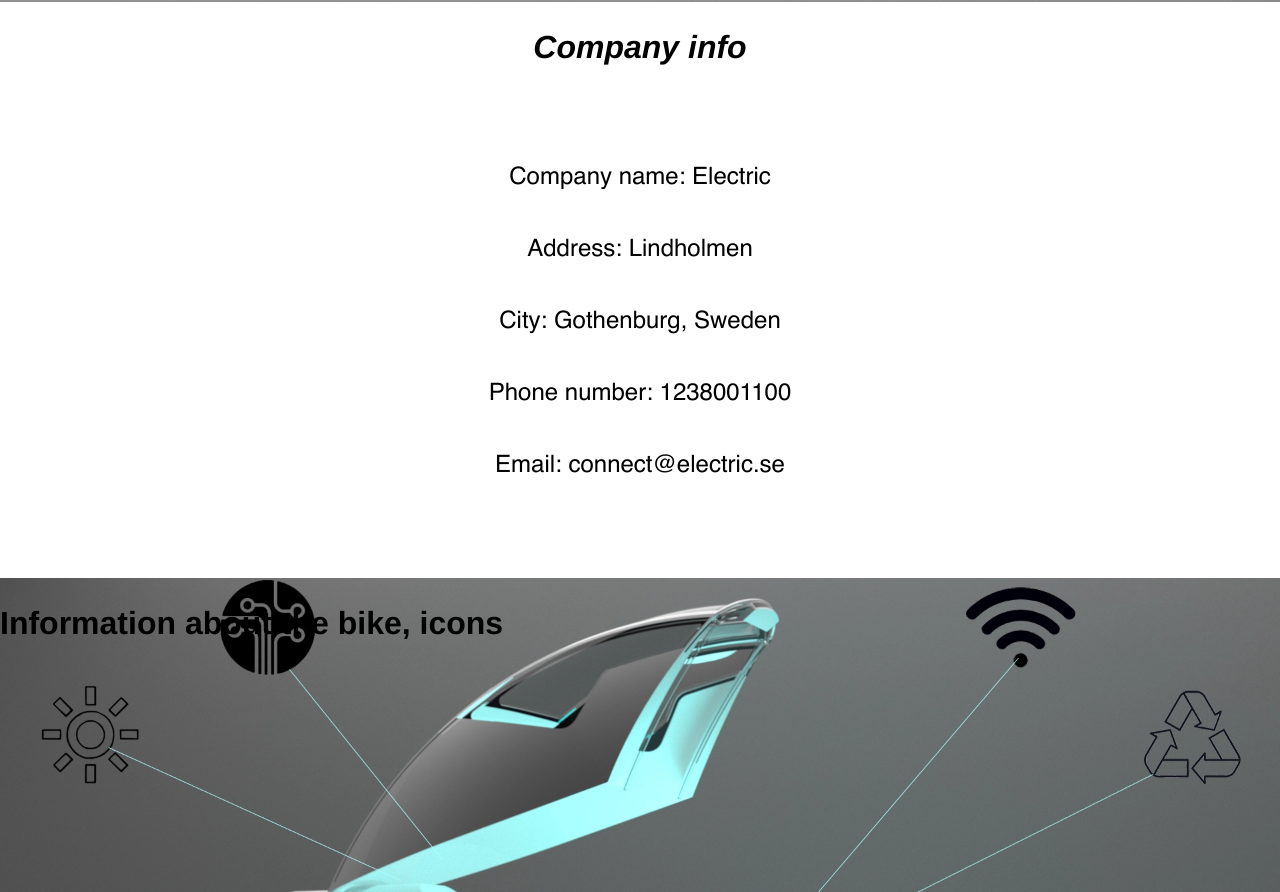
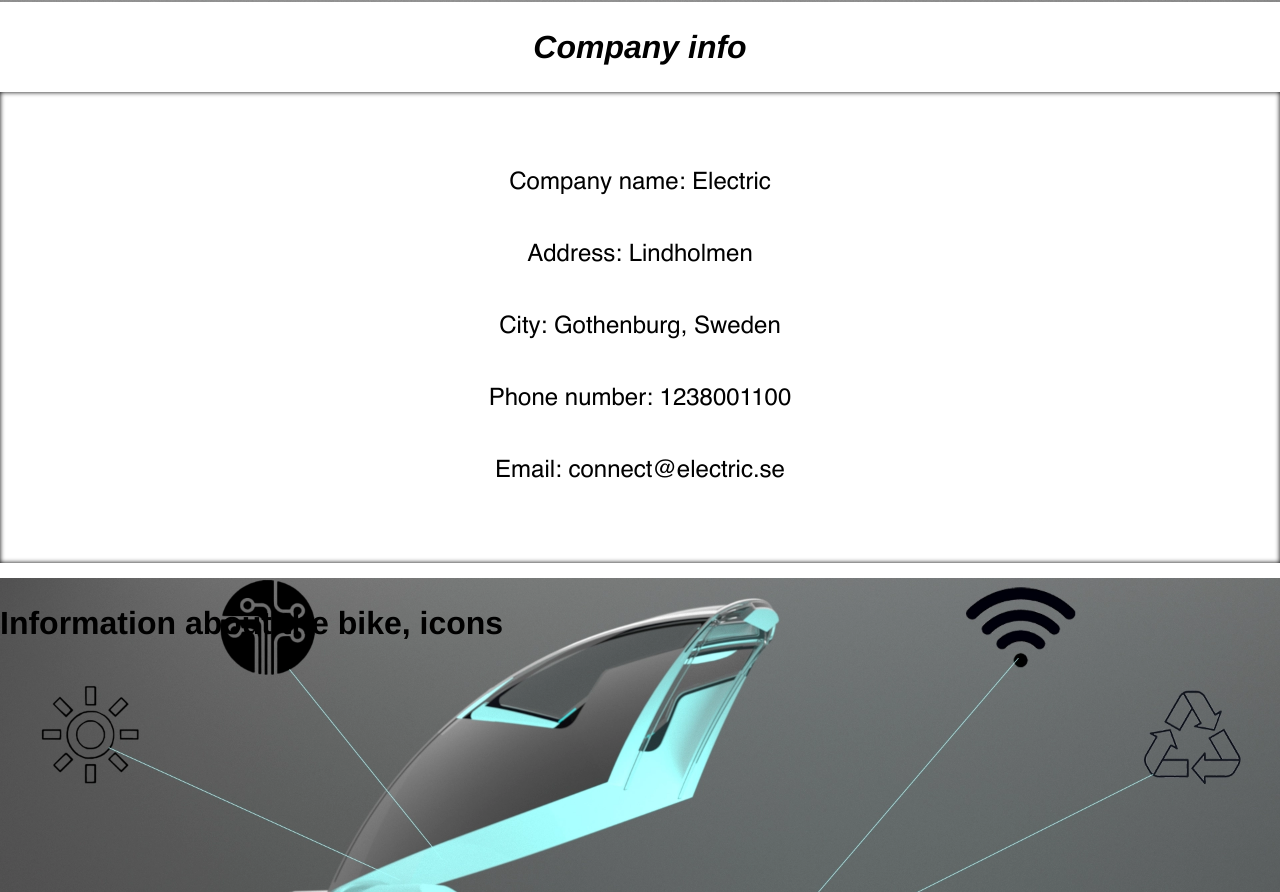
Before and after one commit to trilisen/Projekt-Electric, a plain HTML site: page index.html in a window 1280 px wide. Shown: the part 1816-2708 px from the top of the page. Drawn offline with Linux system fonts and the light colour scheme.

Commit message:
Added styling to company info

```diff
--- a/media.css
+++ b/media.css
@@ -88,6 +88,7 @@
     width: 20px;
     height: 20px;
   }
+
   .main-picture.cta {
     position: relative;
   }
--- a/styles.css
+++ b/styles.css
@@ -333,6 +333,8 @@ main {
   align-items: center;
   height: 80%;
   font-size: 1.5rem;
+  padding: 5px;
+  box-shadow: inset 0 0 5px;
 }
 
 .icon-descriptions {
```
